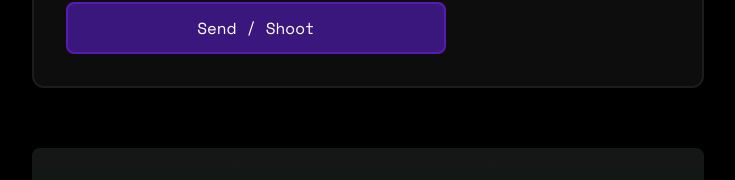
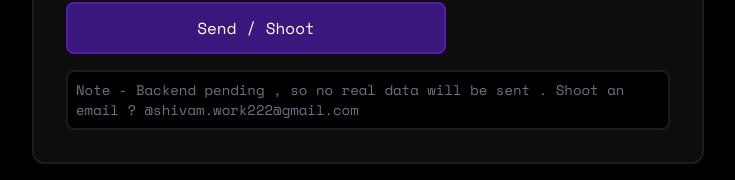
Before and after one commit to Shivam020202/final-portfolio, a Next.js app: page / in a window 1280 px wide. Shown: the part 3492-3672 px from the top of the page, without its empty margins (272-1007 px from the left). Built offline with nearby package versions, Linux system fonts and the light colour scheme.

Commit message:
added a note in contact form

```diff
--- a/src/app/components/Contact.jsx
+++ b/src/app/components/Contact.jsx
@@ -55,6 +55,10 @@ const ContactForm = () => {
           </div>
         </div>
       </div>
+      <p className="bg-black border-2 border-[#1c1c1c] w-full p-2 rounded-lg mt-4 text-sm text-gray-500 ">
+        Note - Backend pending , so no real data will be sent . Shoot an email ?
+        @shivam.work222@gmail.com
+      </p>
     </div>
   );
 };
```
